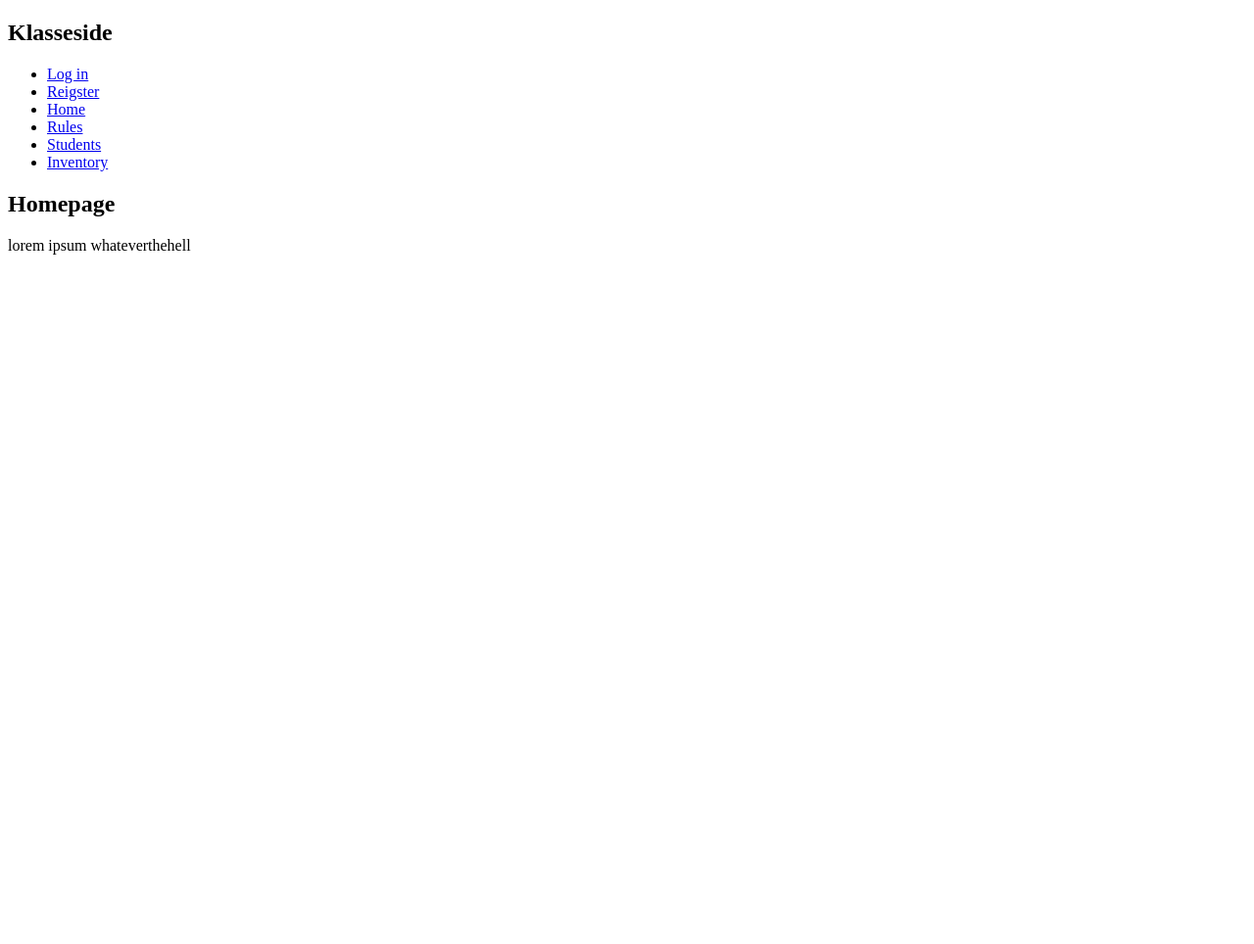
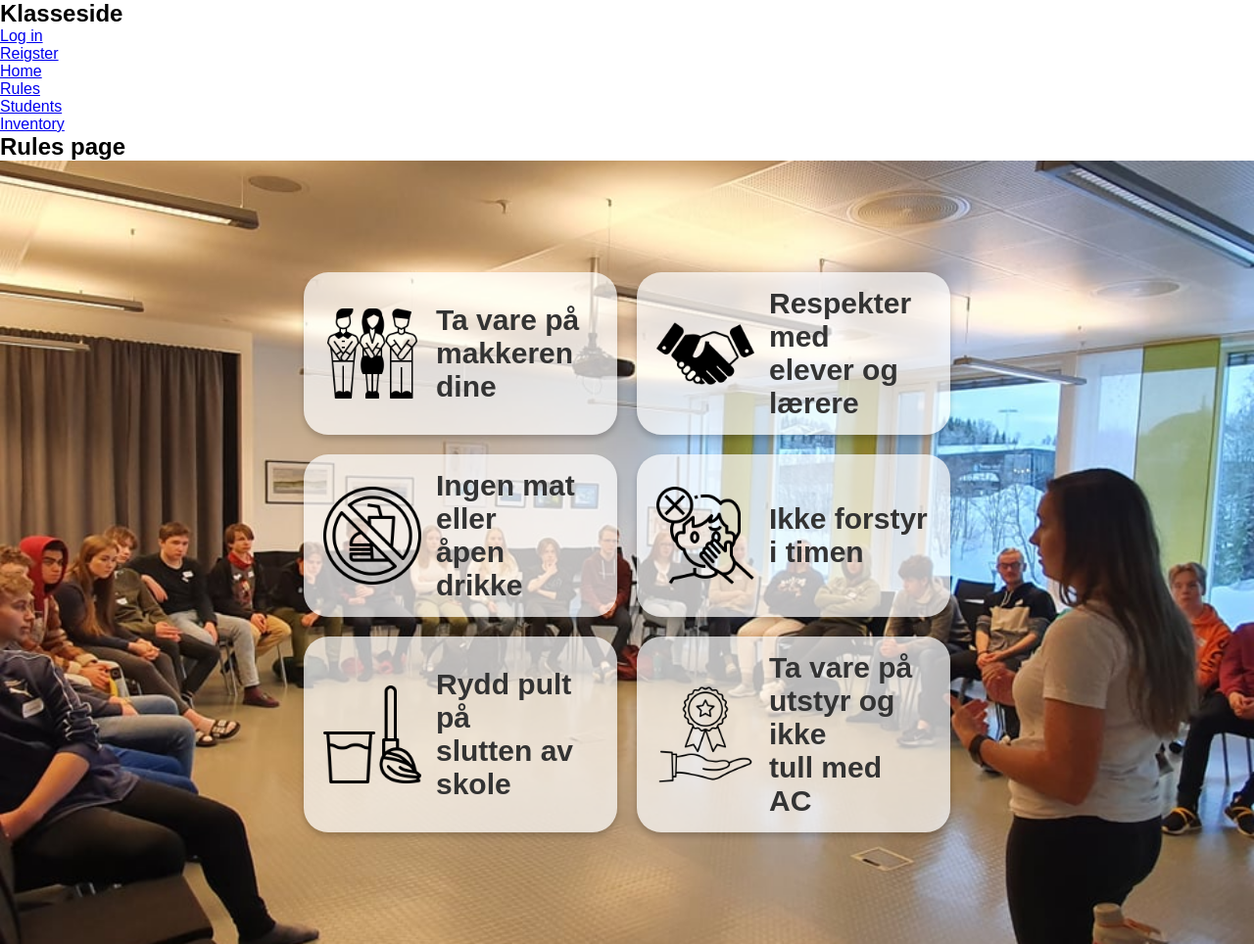
Before and after one commit to BoredToad/klasssenettside, a Flask app: page /rules in a window 1280 px wide. Shown: the whole page at 98% size. Before the commit the page ends 260 px from the top, so only its background shows below. Run offline with Flask 3, Linux system fonts and the light colour scheme.

Commit message:
oversatt til jinja
oversatte til jinja og fikset bildene

```diff
--- a/app.py
+++ b/app.py
@@ -27,6 +27,6 @@ def index() -> str:
 
 @app.route("/rules")
 def rules():
-    return render_template("homepage.jinja")
+    return render_template("rulespage.jinja")
 
 app.route("/students")(students)
--- a/templates/rulespage.jinja
+++ b/templates/rulespage.jinja
@@ -1,10 +1,14 @@
 <!DOCTYPE html>
 <html lang="no">
-<head>
-    <meta charset="UTF-8">
-    <meta name="viewport" content="width=device-width, initial-scale=1.0">
-    <title>Klasseregler</title>
-    <style>
+{% extends 'base.jinja' %}
+
+{% block header %}
+    <h1>{% block title %}Rules page{% endblock %}</h1>
+{% endblock %}
+
+{% block content %}
+<div>
+<style>
     * {
     margin: 0;
     padding: 0;
@@ -13,7 +17,7 @@
 }
 
 .bakgrunn {
-    background-image: url('bakgrunnbilde/regler_bildee.jpg');
+    background-image: url('static/bakgrunnbilde/regler_bildee.jpg');
     background-size: cover;
     background-position: center;
     height: 100vh;
@@ -51,37 +55,35 @@ p {
     color: #333;
 }
 </style>
-</head>
-<body>
 
 <div class="bakgrunn">
     <div class="container">
         <div class="regel">
-            <img src="iconbilde/ta vare regel.png" alt="Ta vare på makkeren" class="icon">
+            <img src="static/iconbilde/ta vare regel.png" alt="Ta vare på makkeren" class="icon">
             <p>Ta vare på <br> makkeren dine</p>
         </div>
         <div class="regel">
-            <img src="iconbilde/respekt regel.png" alt="Respekter elever og lærere" class="icon">
+            <img src="static/iconbilde/respekt regel.png" alt="Respekter elever og lærere" class="icon">
             <p>Respekter med <br> elever og lærere</p>
         </div>
         <div class="regel">
-            <img src="iconbilde/mat regel.png" alt="Ingen mat eller åpen drikke" class="icon">
+            <img src="static/iconbilde/mat regel.png" alt="Ingen mat eller åpen drikke" class="icon">
             <p>Ingen mat eller <br> åpen drikke</p>
         </div>
         <div class="regel">
-            <img src="iconbilde/forstyrr regel.png" alt="Ikke forstyrr i timen" class="icon">
+            <img src="static/iconbilde/forstyrr regel.png" alt="Ikke forstyrr i timen" class="icon">
             <p>Ikke forstyr <br> i timen</p>
         </div>
         <div class="regel">
-            <img src="iconbilde/rydde regel.png" alt="Rydd pulten" class="icon">
+            <img src="static/iconbilde/rydde regel.png" alt="Rydd pulten" class="icon">
             <p>Rydd pult på <br> slutten av skole</p>
         </div>
         <div class="regel">
-            <img src="iconbilde/utstyr regel.png" alt="Ta vare på utstyr" class="icon">
+            <img src="static/iconbilde/utstyr regel.png" alt="Ta vare på utstyr" class="icon">
             <p>Ta vare på <br> utstyr og ikke <br> tull med AC</p>
         </div>
     </div>
 </div>
 
-</body>
-</html>
+</div>
+{% endblock %}
```
Also changed, not shown: static/bakgrunnbilde/regler_bildee.jpg (added), static/iconbilde/forstyrr regel.png (added), static/iconbilde/mat regel.png (added), static/iconbilde/respekt regel.png (added), static/iconbilde/rydde regel.png (added), static/iconbilde/ta vare regel.png (added), static/iconbilde/utstyr regel.png (added).
